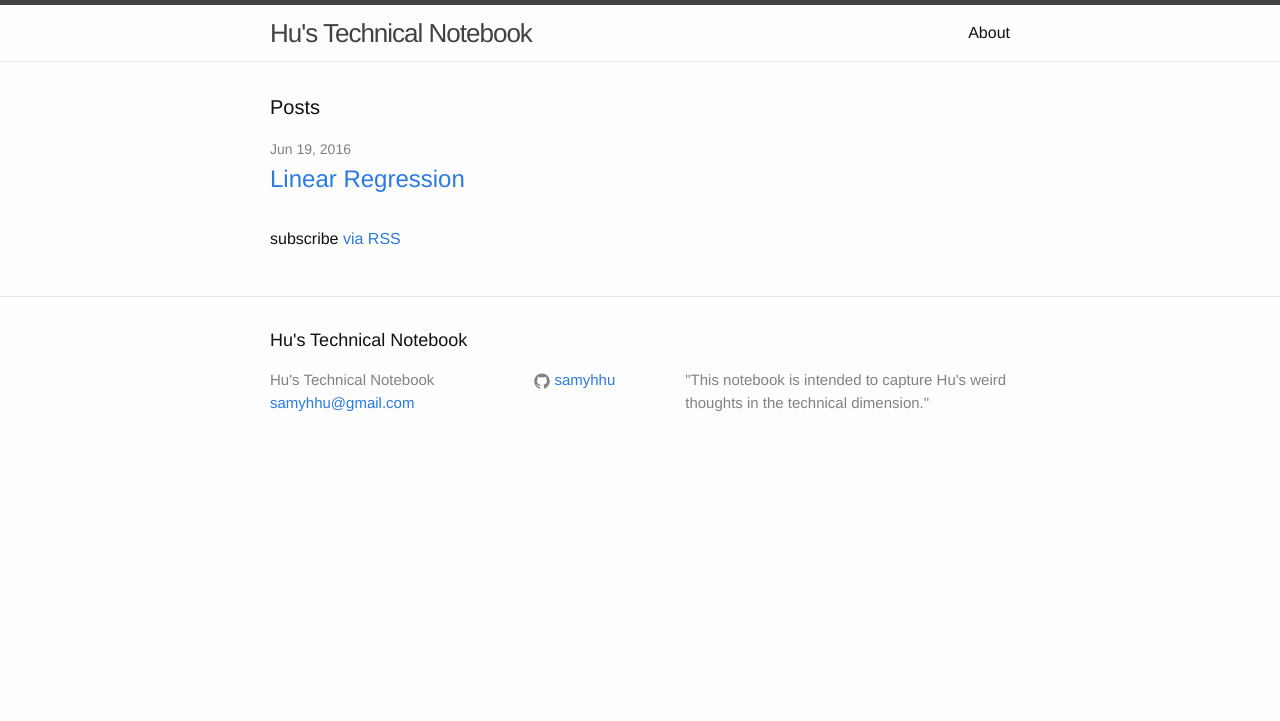
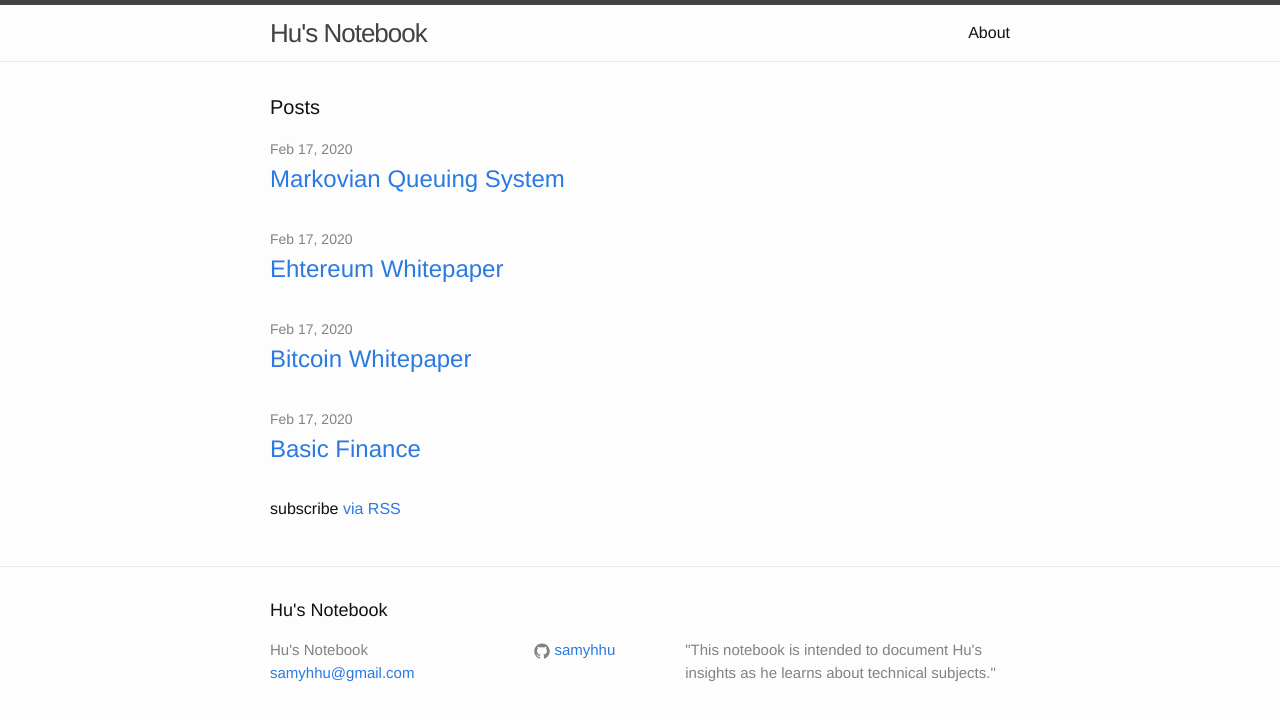
Before and after one commit to samyhhu/samyhhu.github.io, a Jekyll site: the page built from index.html, in a window 1280 px wide. Shown: the top 721 px of the page. Built offline with Jekyll 4.4.1, drawn with Linux system fonts in a browser that asks for light colours.

Commit message:
new pages

```diff
--- a/_config.yml
+++ b/_config.yml
@@ -1,7 +1,7 @@
-title: "Hu's Technical Notebook"
+title: "Hu's Notebook"
 email: samyhhu@gmail.com
 description: > # this means to ignore newlines until "baseurl:"
-    "This notebook is intended to capture Hu's weird thoughts in the technical dimension."
+    "This notebook is intended to document Hu's insights as he learns about technical subjects."
 baseurl: ""
 url: "samyhhu.github.io" # "http://yourdomain.com" # the base hostname & protocol for your site
 twitter_username:
--- /dev/null
+++ b/_posts/2020-02-17-bitcoin-whitepaper.markdown
@@ -0,0 +1,6 @@
+---
+layout: post
+title:  "Bitcoin Whitepaper"
+date:   2020-02-17 10:12:41 -0700
+categories: Finance
+---
--- /dev/null
+++ b/_posts/2020-02-17-ethereum-whitepaper.markdown
@@ -0,0 +1,6 @@
+---
+layout: post
+title:  "Ehtereum Whitepaper"
+date:   2020-02-17 10:12:41 -0700
+categories: Finance
+---
--- /dev/null
+++ b/_posts/2020-02-17-markovian-queue.markdown
@@ -0,0 +1,6 @@
+---
+layout: post
+title:  "Markovian Queuing System"
+date:   2020-02-17 10:12:41 -0700
+categories: Finance
+---
```
Also changed, not shown: _includes/head.html (+10 -0 lines), _posts/2016-06-19-linear-regression.markdown (deleted, +0 -18 lines), _posts/2020-02-17-basic-finance.markdown (added, +8 -0 lines), about.md (+1 -1 lines).
